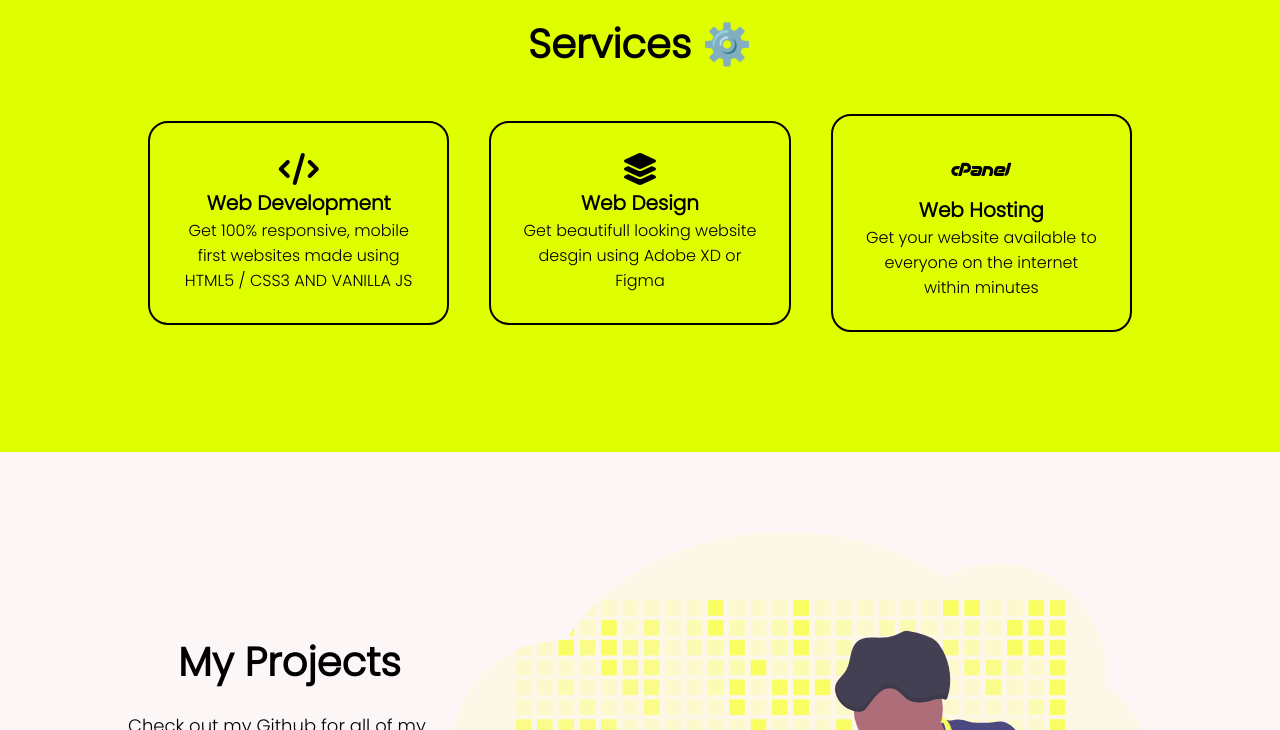
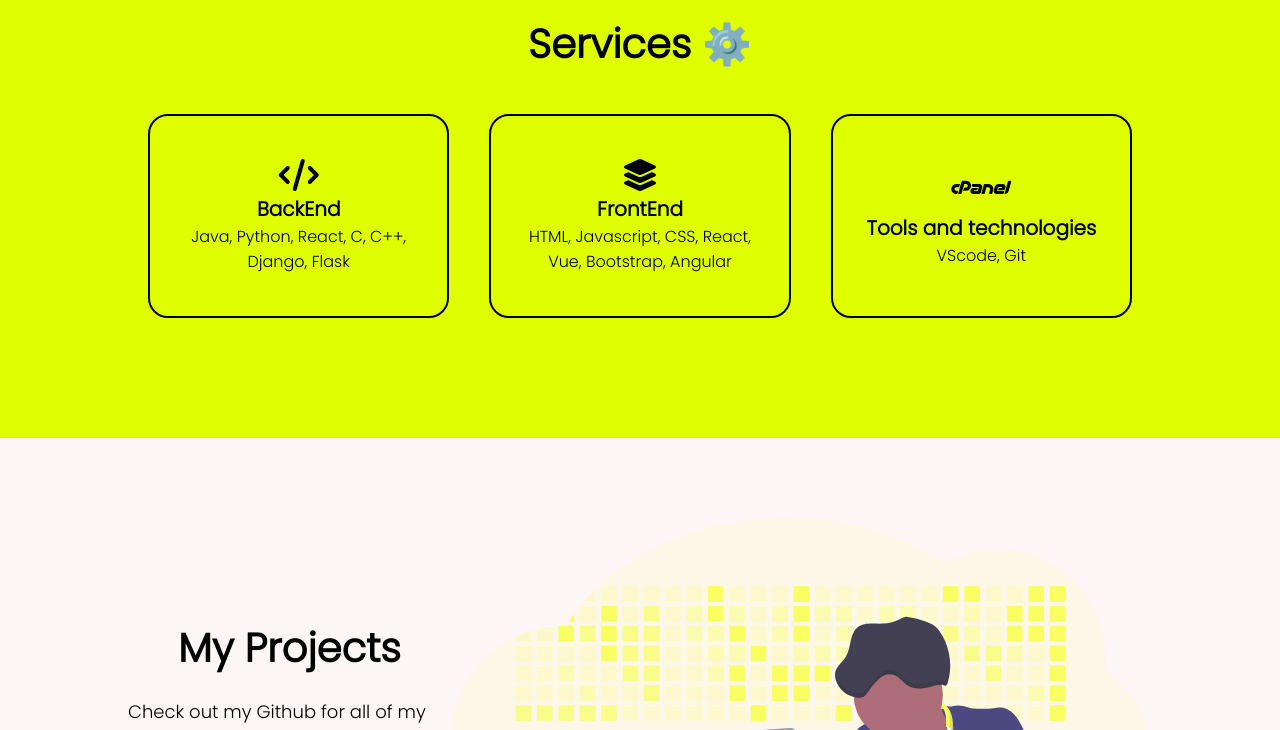
Before and after one commit to chennxi123/portfolio-website, a plain HTML site: page index.html in a window 1280 px wide. Shown: the part 1458-2188 px from the top of the page. Drawn offline with Linux system fonts and the light colour scheme.

Commit message:
Update index.html

```diff
--- a/index.html
+++ b/index.html
@@ -21,7 +21,7 @@
 
       <ul class="navbar-links">
         <li><a href="#about">About</a></li>
-
+        <li><a href="#about">Skills</a></li>
         <li><a href="#projects">Projects</a></li>
         <li><a href="#contact">Contact</a></li>
       </ul>
@@ -76,24 +76,24 @@
         <div class="service-card">
           <div class="inner-card-container">
             <i class="fas fa-code fa-2x"></i>
-            <h2>Web Development</h2>
-            <p>Get 100% responsive, mobile first websites made using HTML5 / CSS3 AND VANILLA JS</p>
+            <h2>BackEnd</h2>
+            <p>Java, Python, React, C, C++, Django, Flask</p>
           </div>
         </div>
 
         <div class="service-card">
           <div class="inner-card-container">
             <i class="fas fa-layer-group fa-2x"></i>
-            <h2>Web Design</h2>
-            <p>Get beautifull looking website desgin using Adobe XD or Figma</p>
+            <h2>FrontEnd</h2>
+            <p>HTML, Javascript, CSS, React, Vue, Bootstrap, Angular</p>
           </div>
         </div>
 
         <div class="service-card">
           <div class="inner-card-container">
             <i class="fab fa-cpanel fa-3x"></i>
-            <h2>Web Hosting</h2>
-            <p>Get your website available to everyone on the internet within minutes</p>
+            <h2>Tools and technologies</h2>
+            <p>VScode, Git</p>
           </div>
         </div>
       </div>
```
